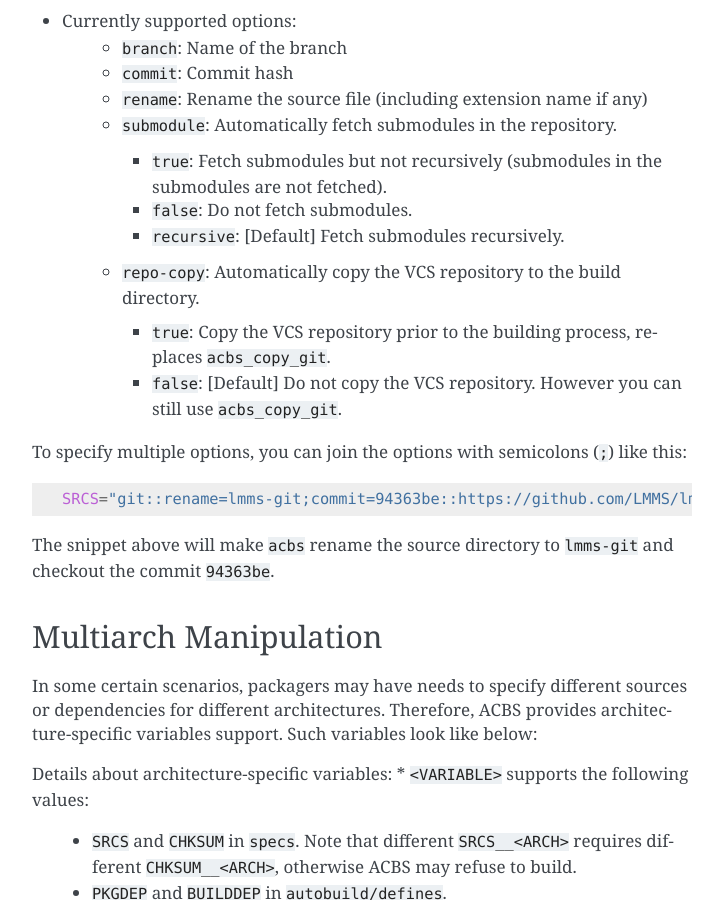
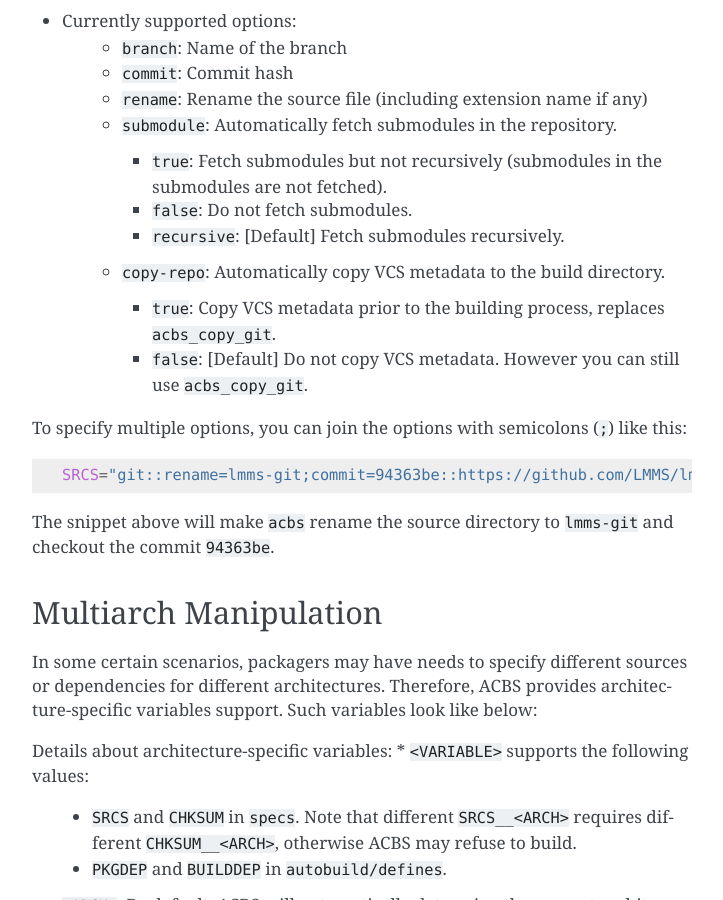
Before and after one commit to AOSC-Dev/acbs, a Sphinx documentation site: the page built from docs/source/spec_format.rst, in a window 1280 px wide and 900 px high, scrolled down 1754 px. Shown: the whole window, without its empty margins (388-1111 px from the left). Built offline with Sphinx 7.4.7, drawn with Linux system fonts in a browser that asks for light colours.

Commit message:
fix(docs): fix a typo repo-copy => copy-repo
Also lint grammar in the surrounding paragraphs.

```diff
--- a/docs/source/spec_format.rst
+++ b/docs/source/spec_format.rst
@@ -66,10 +66,10 @@ Details about the ``SRCS`` format:
       * ``false``: Do not fetch submodules.
       * ``recursive``: [Default] Fetch submodules recursively.
 
-    * ``repo-copy``: Automatically copy the VCS repository to the build directory.
+    * ``copy-repo``: Automatically copy VCS metadata to the build directory.
 
-      * ``true``: Copy the VCS repository prior to the building process, replaces ``acbs_copy_git``.
-      * ``false``: [Default] Do not copy the VCS repository. However you can still use ``acbs_copy_git``.
+      * ``true``: Copy VCS metadata prior to the building process, replaces ``acbs_copy_git``.
+      * ``false``: [Default] Do not copy VCS metadata. However you can still use ``acbs_copy_git``.
 
 To specify multiple options, you can join the options with semicolons (``;``) like this:
 
```
